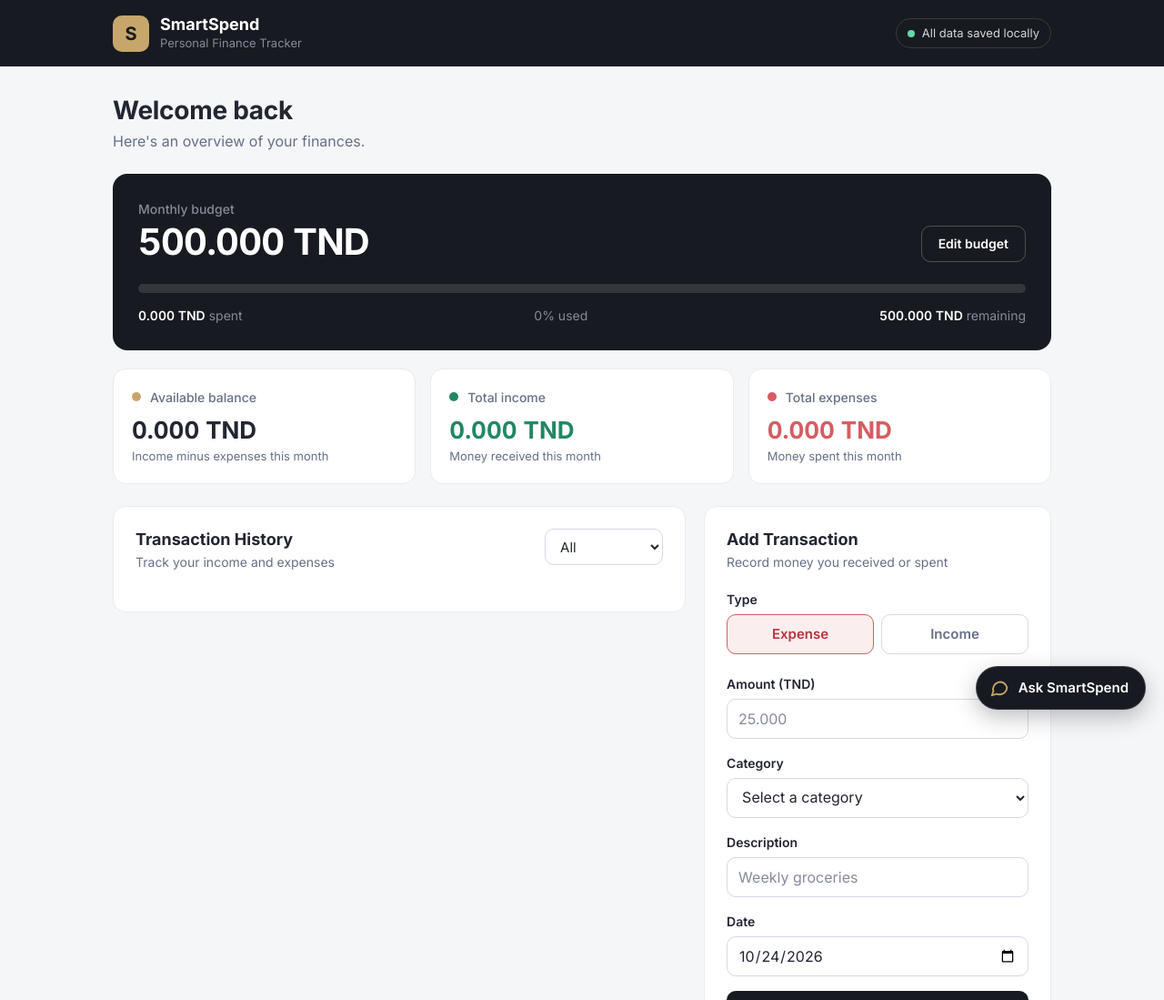
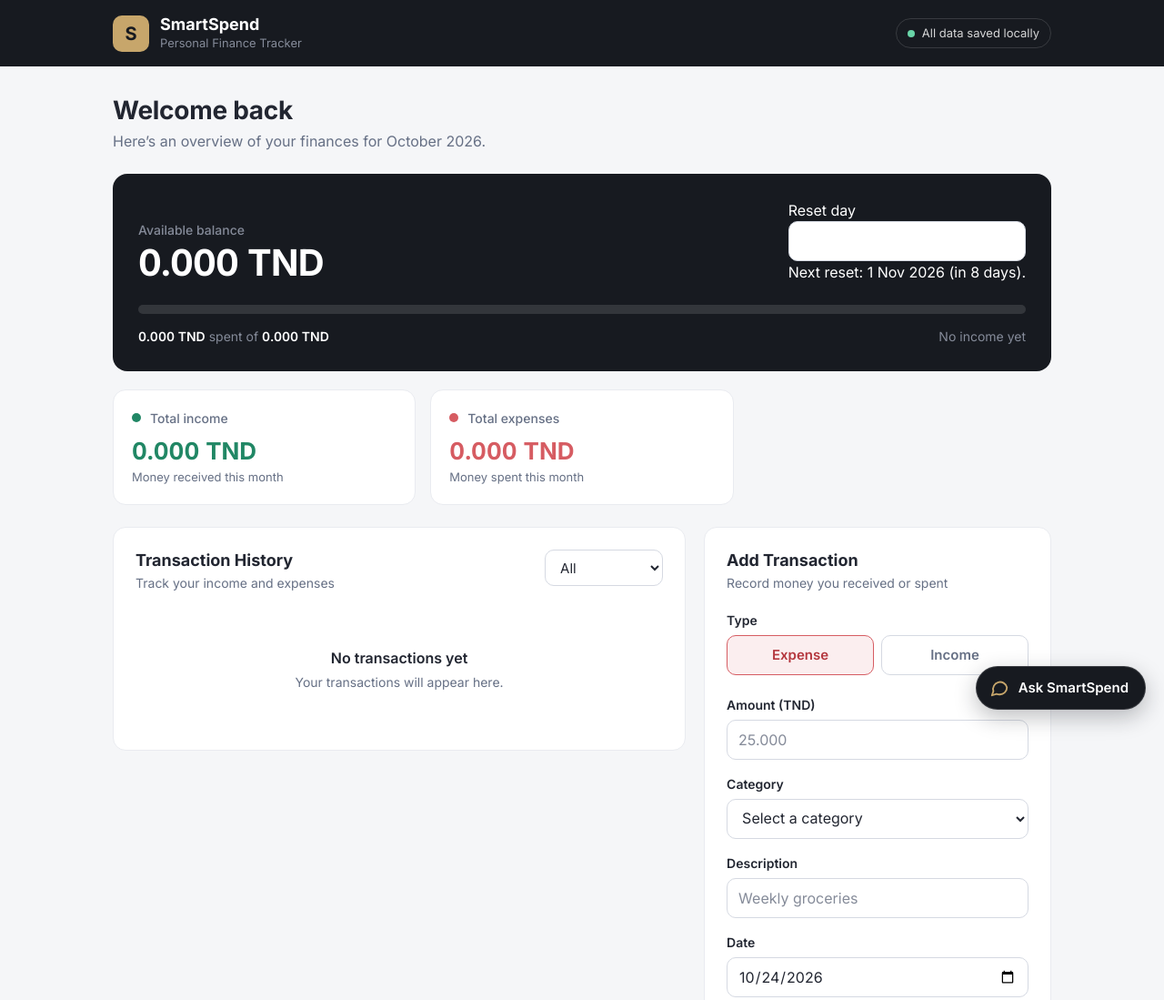
Before and after one commit to MED-KHALIL-1/SmartSpend, a plain HTML site: page index.html in a window 1280 px wide. Shown: the top 1099 px of the page at 91% size. Drawn offline with Linux system fonts and the light colour scheme.

Commit message:
Refactor budget panel and update descriptions

```diff
--- a/index.html
+++ b/index.html
@@ -37,46 +37,46 @@
       <p id="welcomeText">Here's an overview of your finances.</p>
     </section>
 
-    <!-- 3. MONTHLY BUDGET PANEL -->
+    <!-- 3. AVAILABLE BALANCE PANEL + RESET DAY -->
     <section class="monpan" aria-labelledby="budgetTitle">
       <div class="budhead">
         <div class="budget">
-          <h2 class="budtitle" id="budgetTitle">Monthly budget</h2>
-          <p class="budamount" id="budgetAmount">500.000 TND</p>
+          <h2 class="budtitle" id="budgetTitle">Available balance</h2>
+          <p class="budamount" id="balanceAmount">0.000 TND</p>
         </div>
-        <button type="button" class="editbud" id="editBudgetBtn">Edit budget</button>
+
+        <div class="resetday">
+          <div class="resetrow">
+            <label for="resetDay">Reset day</label>
+            <select id="resetDay"></select>
+          </div>
+          <p class="resethint" id="resetHint">Next reset: 1st of next month</p>
+        </div>
       </div>
 
-      <div class="progbar" id="progBar" role="progressbar" aria-label="Share of monthly budget spent"
+      <div class="progbar" id="progBar" role="progressbar" aria-label="Share of income spent"
            aria-valuemin="0" aria-valuemax="100" aria-valuenow="0">
         <div class="progfill" id="progFill"></div>
       </div>
 
       <div class="budlab">
-        <span><strong id="spentValue">0.000 TND</strong> spent</span>
-        <span class="budstatus" id="budStatus">0% used</span>
-        <span><strong id="remainingValue">500.000 TND</strong> remaining</span>
+        <span><strong id="spentValue">0.000 TND</strong> spent of <strong id="periodIncome">0.000 TND</strong></span>
+        <span class="budstatus" id="budStatus">No income yet</span>
       </div>
     </section>
 
     <!-- 4. FINANCIAL SUMMARY -->
-    <section class="summary" aria-label="This month's summary">
-      <article class="stcard">
-        <div class="sthead"><span class="stdot stdot-gold" aria-hidden="true"></span>Available balance</div>
-        <p class="stvalue" id="balanceValue">0.000 TND</p>
-        <p class="stdesc">Income minus expenses this month</p>
-      </article>
-
+    <section class="summary" aria-label="Summary for the current period">
       <article class="stcard">
         <div class="sthead"><span class="stdot stdot-green" aria-hidden="true"></span>Total income</div>
         <p class="stvalue stvalue-income" id="incomeValue">0.000 TND</p>
-        <p class="stdesc">Money received this month</p>
+        <p class="stdesc" id="incomeDesc">Money received this month</p>
       </article>
 
       <article class="stcard">
         <div class="sthead"><span class="stdot stdot-red" aria-hidden="true"></span>Total expenses</div>
         <p class="stvalue stvalue-expense" id="expenseValue">0.000 TND</p>
-        <p class="stdesc">Money spent this month</p>
+        <p class="stdesc" id="expenseDesc">Money spent this month</p>
       </article>
     </section>
 
@@ -168,23 +168,6 @@
     </div>
   </footer>
 
-  <!-- Edit budget dialog -->
-  <dialog class="budgetdialog" id="budgetDialog" aria-labelledby="dialogTitle">
-    <form id="budgetForm" novalidate>
-      <h2 id="dialogTitle">Edit monthly budget</h2>
-      <p class="dialogtext">Set how much you plan to spend each month.</p>
-      <div class="field">
-        <label for="budgetInput">Monthly budget (TND)</label>
-        <input type="number" id="budgetInput" step="0.001" min="0" inputmode="decimal" autocomplete="off">
-      </div>
-      <p class="formmsg error" id="budgetError" role="alert"></p>
-      <div class="dialogactions">
-        <button type="button" class="btn-secondary" id="budgetCancel">Cancel</button>
-        <button type="submit" class="btn-primary btn-inline">Save budget</button>
-      </div>
-    </form>
-  </dialog>
-
   <!-- Toast messages -->
   <div class="toast" id="toast" role="status" aria-live="polite"></div>
 
```
